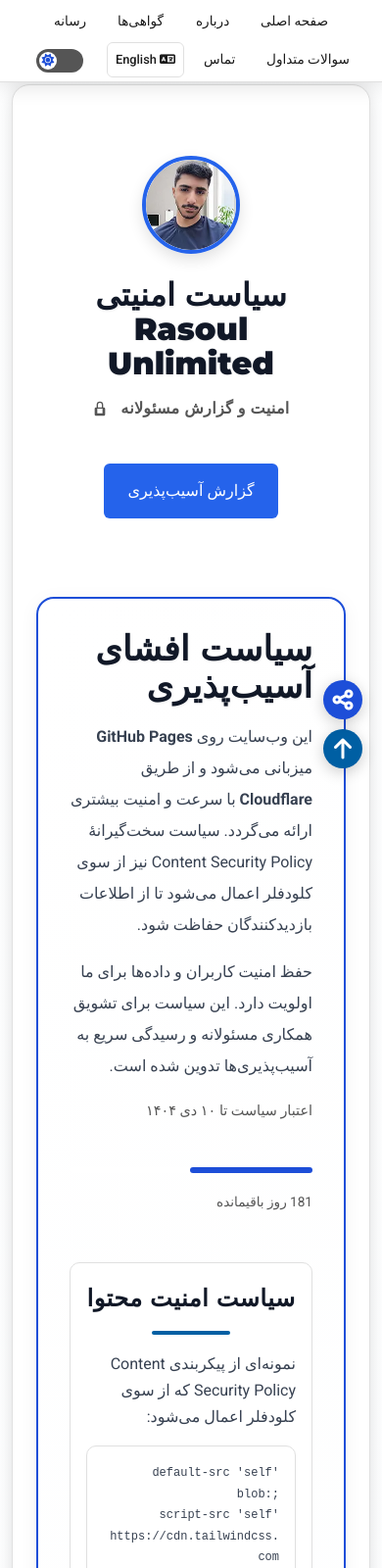
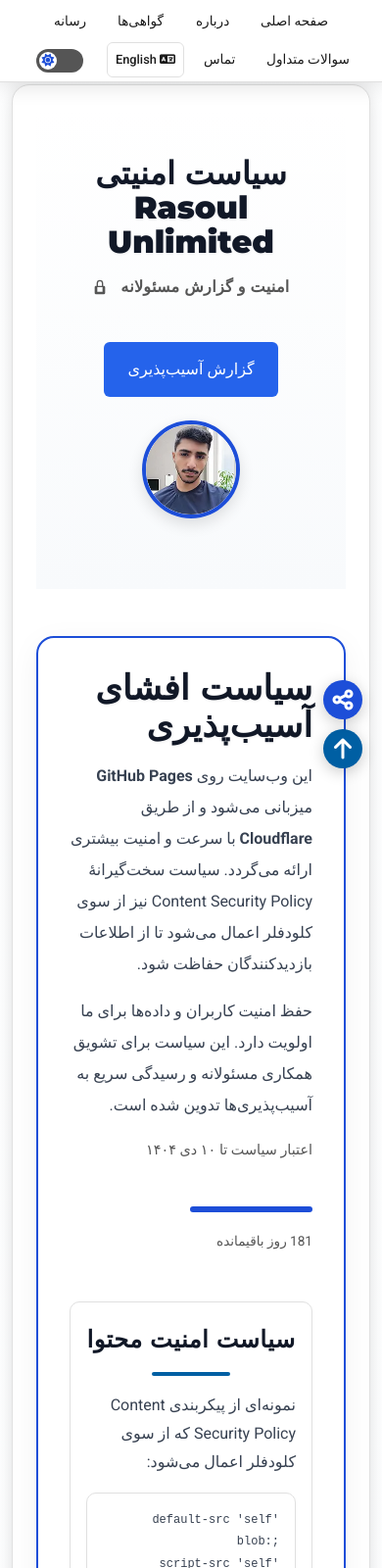
Before and after one commit to RasoulUnlimited/RasoulUnlimited.github.io, a website: page security.html in a window 390 px wide. Shown: the top 1600 px of the page at 98% size. Drawn offline with Linux system fonts and the light colour scheme; no server answers.

Commit message:
Redesign security hero section and update styles
Refactored the hero section markup in both English and Persian security pages to group text content and improve layout. Updated CSS for enhanced layout, responsiveness, and visual consistency, including new flexbox structure, improved card styling, and better alignment for hero elements.

```diff
--- a/assets/css/security-style.css
+++ b/assets/css/security-style.css
@@ -7,13 +7,45 @@
     --background-end-color: #f8fafc;
     --text-color: #374151;
     --heading-color: #111827;
+    font-family: var(--base-font-family, 'Roboto', sans-serif);
+    color: var(--text-color);
   }
 
   body.security-page #hero {
-    background: none;
-    padding-top: var(--space-xxl);
-    padding-bottom: var(--space-xl);
+    display: flex;
+    flex-direction: column;
+    align-items: center;
+    text-align: center;
+    gap: var(--space-lg);
+    background: linear-gradient(to bottom, var(--background-start-color), var(--background-end-color));
+    padding: var(--space-xxl) var(--space-lg);
   }
+
+  @media (min-width: 768px) {
+
+  body.security-page #hero {
+    flex-direction: row-reverse;
+    text-align: right;
+  }
+
+  body.security-page #hero .profile-image {
+    margin-right: var(--space-xl);
+  }
+
+}
+
+body.security-page .hero-text {
+  max-width: 600px;
+}
+
+@media (min-width: 768px) {
+  body.security-page .hero-text {
+    margin-left: auto;
+  }
+
+  body.security-page .hero-links .cta-button {
+    padding: var(--space-sm) var(--space-lg);
+  }}
 
   body.security-page .hero-title {
     font-size: clamp(2rem, 6vw, 3rem);
@@ -27,19 +59,23 @@
 
   body.security-page .profile-image {
     border-width: 4px;
+    border-color: var(--primary-color);
+    border-radius: var(--border-radius-full);
   }
 
   body.security-page .policy-container {
-    max-width: 850px;
-    margin: 0 auto;
+    max-width: 860px;
+    margin: var(--space-xl) auto;
     padding: var(--space-xl);
-    box-shadow: 0 4px 20px var(--shadow-color-light);
+    background: var(--card-bg);
+    border-radius: var(--border-radius-lg);
+    box-shadow: 0 8px 32px var(--shadow-color-light);
   }
 
   body.security-page .security-section {
     margin-top: var(--space-xxl);
     margin-bottom: var(--space-xxl);
-    line-height: 1.7;
+    line-height: 1.8;
   }
 
   body.security-page .security-section h2 {
@@ -51,3 +87,10 @@
   body.security-page .hero-links .cta-button {
     padding: var(--space-sm) var(--space-lg);
   }
+
+  body.security-page .timeline-search-container {
+    display: flex;
+    flex-wrap: wrap;
+    gap: var(--space-sm);
+    margin-bottom: var(--space-md);
+  }
--- a/security.html
+++ b/security.html
@@ -174,6 +174,25 @@
             role="region"
             aria-labelledby="hero-tagline"
           >
+            <div class="hero-text">
+              <h1 class="hero-title">سیاست امنیتی Rasoul Unlimited</h1>
+              <p class="tagline hero-tagline" id="hero-tagline">
+                امنیت و گزارش مسئولانه
+                <svg
+                  class="hero-icon"
+                  xmlns="http://www.w3.org/2000/svg"
+                  viewBox="0 0 24 24"
+                  aria-hidden="true"
+                >
+                  <path
+                    d="M12 1a5 5 0 00-5 5v4H6a2 2 0 00-2 2v9a2 2 0 002 2h12a2 2 0 002-2v-9a2 2 0 00-2-2h-1V6a5 5 0 00-5-5zm-3 5a3 3 0 116 0v4H9V6zm-1 6h8v7H8v-7z"
+                  />
+                </svg>
+              </p>
+              <div class="hero-links">
+                <a href="#reporting-method" class="cta-button">گزارش آسیب‌پذیری</a>
+              </div>
+            </div>
             <img
               src="assets/images/RasoulUnlimited.webp"
               srcset="assets/images/RasoulUnlimited.webp 220w"
@@ -186,23 +205,6 @@
               width="220"
               height="220"
             />
-            <h1 class="hero-title">سیاست امنیتی Rasoul Unlimited</h1>
-            <p class="tagline hero-tagline" id="hero-tagline">
-              امنیت و گزارش مسئولانه
-              <svg
-                class="hero-icon"
-                xmlns="http://www.w3.org/2000/svg"
-                viewBox="0 0 24 24"
-                aria-hidden="true"
-              >
-                <path
-                  d="M12 1a5 5 0 00-5 5v4H6a2 2 0 00-2 2v9a2 2 0 002 2h12a2 2 0 002-2v-9a2 2 0 00-2-2h-1V6a5 5 0 00-5-5zm-3 5a3 3 0 116 0v4H9V6zm-1 6h8v7H8v-7z"
-                />
-              </svg>
-            </p>
-            <div class="hero-links">
-              <a href="#reporting-method" class="cta-button">گزارش آسیب‌پذیری</a>
-            </div>
           </section>
           <div class="policy-container policy-card modern-card" >
             <h1>سیاست افشای آسیب‌پذیری</h1>
```
Also changed, not shown: en/security.html (+11 -9 lines), assets/css/security-style.min.css.
